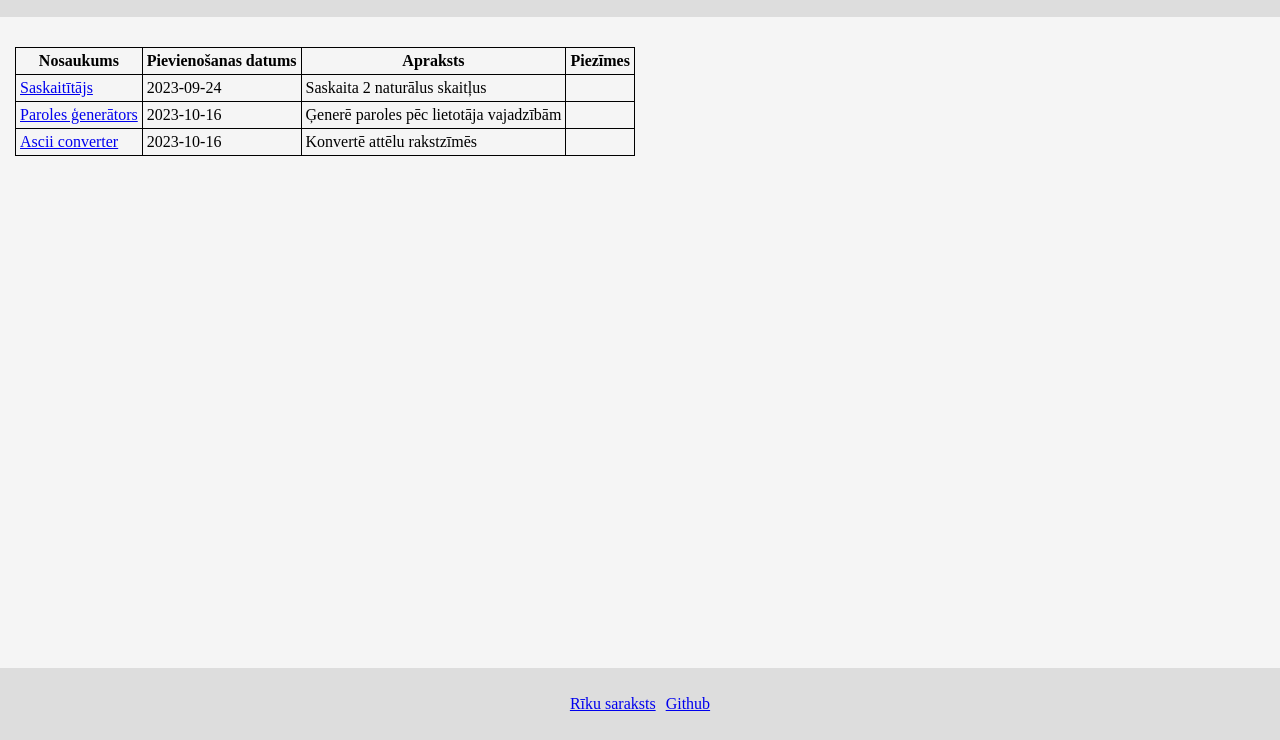
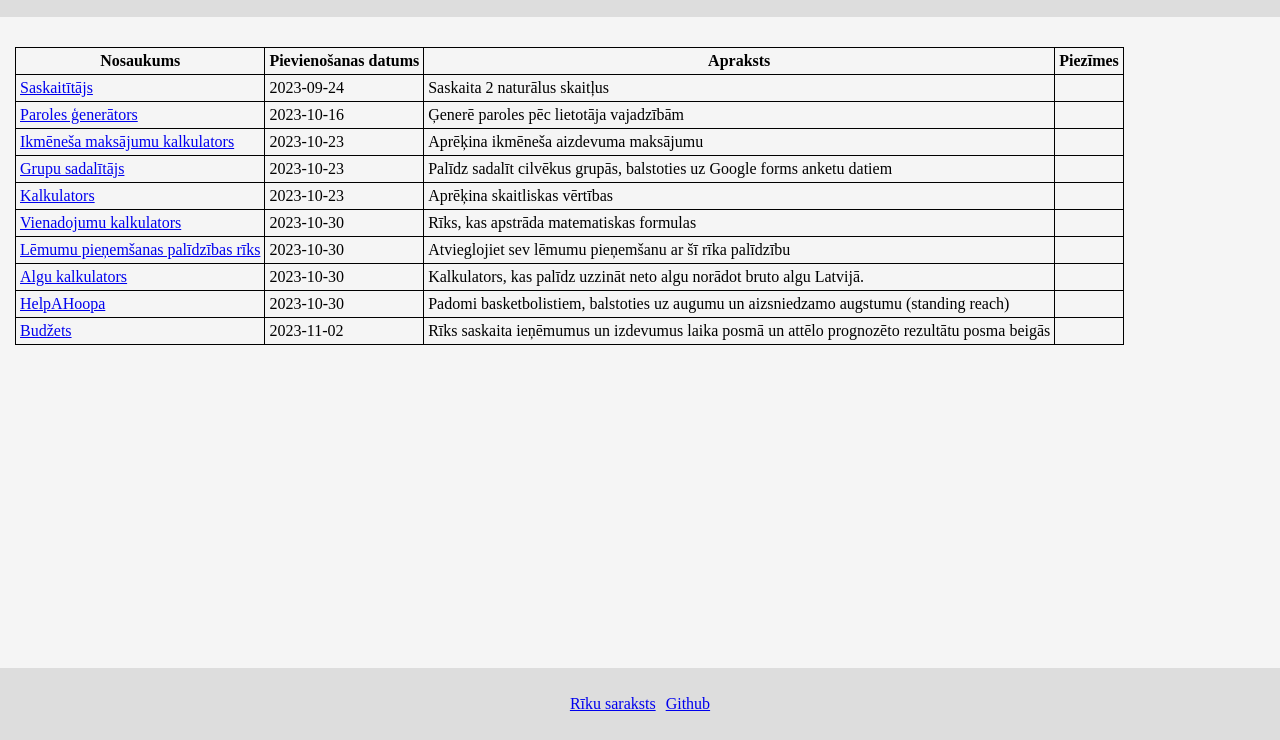
Before and after one commit to sean0v/riki, a plain HTML site: page riki/index.html in a window 1280 px wide. Shown: the part 60-800 px from the top of the page. Drawn offline with Linux system fonts and the light colour scheme.

Commit message:
Update repo

```diff
--- a/riki/index.html
+++ b/riki/index.html
@@ -16,6 +16,7 @@
 			</div>
 		</header>
 		<main>
+			<!-- SVARĪGI: Pievienot savu rindu tabulā nevajag -->
 			<table>
 				<tr>
 					<th>Nosaukums</th>
@@ -35,12 +36,54 @@
 					<td>Ģenerē paroles pēc lietotāja vajadzībām</td>
 					<td></td>
 				</tr>
-        <tr>
-          <td><a href="./ascii/build/index.html">Ascii converter</a></td>
-          <td>2023-10-16</td>
-          <td>Konvertē attēlu rakstzīmēs</td>
-          <td></td>
-        </tr>
+				<tr>
+					<td><a href="./max/max.html">Ikmēneša maksājumu kalkulators</a></td>
+					<td>2023-10-23</td>
+					<td>Aprēķina ikmēneša aizdevuma maksājumu</td>
+					<td></td>
+				</tr>
+				<tr>
+					<td><a href="./grupu_sadalitajs/grupu_sadalitajs.html">Grupu sadalītājs</a></td>
+					<td>2023-10-23</td>
+					<td>Palīdz sadalīt cilvēkus grupās, balstoties uz Google forms anketu datiem</td>
+					<td></td>
+				</tr>
+				<tr>
+					<td><a href="./Kalkulators/index.html">Kalkulators</a></td>
+					<td>2023-10-23</td>
+					<td>Aprēķina skaitliskas vērtības</td>
+					<td></td>
+				</tr>
+				<tr>
+					<td><a href="./vienadojumu_kalkulators/math_operacijas.html">Vienadojumu kalkulators</a></td>
+					<td>2023-10-30</td>
+					<td>Rīks, kas apstrāda matematiskas formulas</td>
+					<td></td>
+				</tr>
+				<tr>
+					<td><a href="./decision_simplifier/index.html">Lēmumu pieņemšanas palīdzības rīks</a></td>
+					<td>2023-10-30</td>
+					<td>Atvieglojiet sev lēmumu pieņemšanu ar šī rīka palīdzību</td>
+					<td></td>
+				</tr>
+				<tr>
+					<td><a href="./algu_kalkulators/pamats.html">Algu kalkulators</a></td>
+					<td>2023-10-30</td>
+					<td>Kalkulators, kas palīdz uzzināt neto algu norādot bruto algu Latvijā.</td>
+					<td></td>
+				</tr>
+				<tr>
+					<td><a href="./HelpAHoopa/HelpAHoopa.html">HelpAHoopa</a></td>
+					<td>2023-10-30</td>
+					<td>Padomi basketbolistiem, balstoties uz augumu un aizsniedzamo augstumu (standing reach)</td>
+					<td></td>
+				</tr>
+				<tr>
+					<td><a href="./budzets/index.html">Budžets</a></td>
+					<td>2023-11-02</td>
+					<td>Rīks saskaita ieņēmumus un izdevumus laika posmā un attēlo prognozēto rezultātu posma beigās</td>
+					<td></td>
+				</tr>
 			</table>
 		</main>
 		<footer>
```
Also changed, not shown: riki/algu_kalkulators/index.js (renamed from riki/algakalkulators/index.js), riki/algu_kalkulators/pamats.html (renamed from riki/algakalkulators/pamats.html), riki/algu_kalkulators/style.css (renamed from riki/algakalkulators/style.css), 6 other files.
